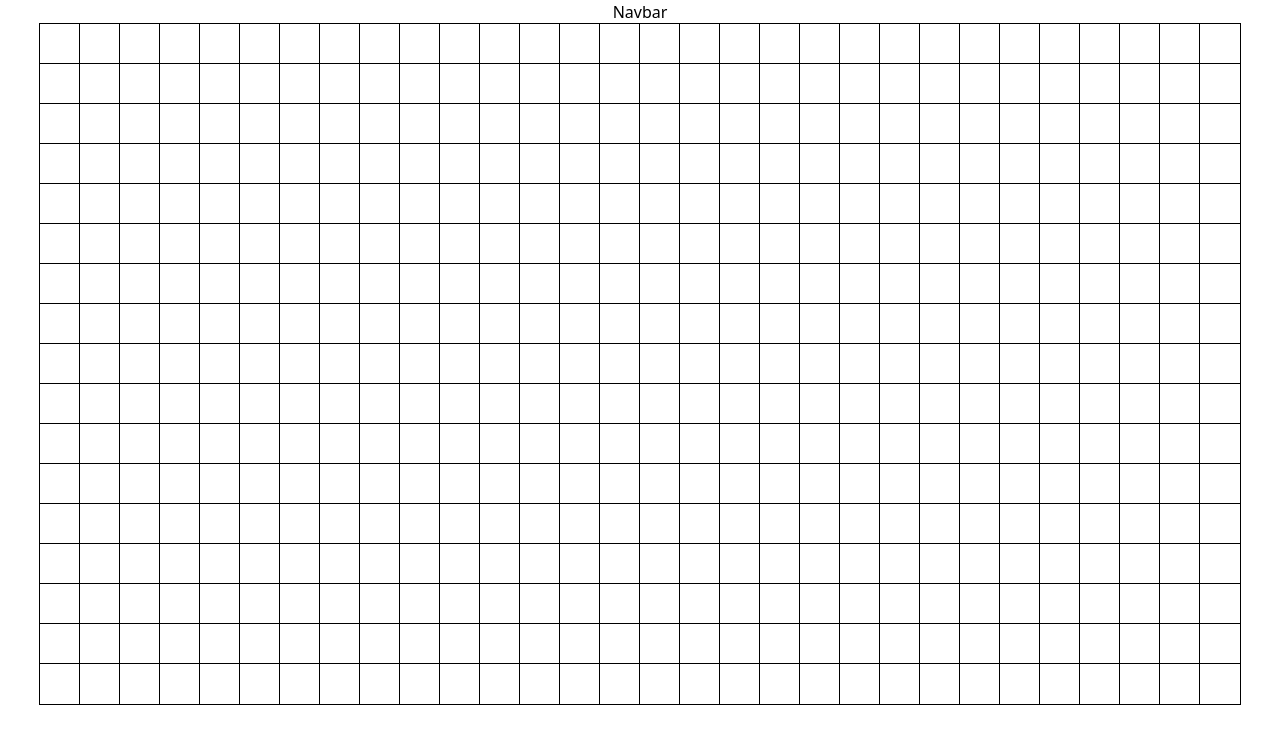
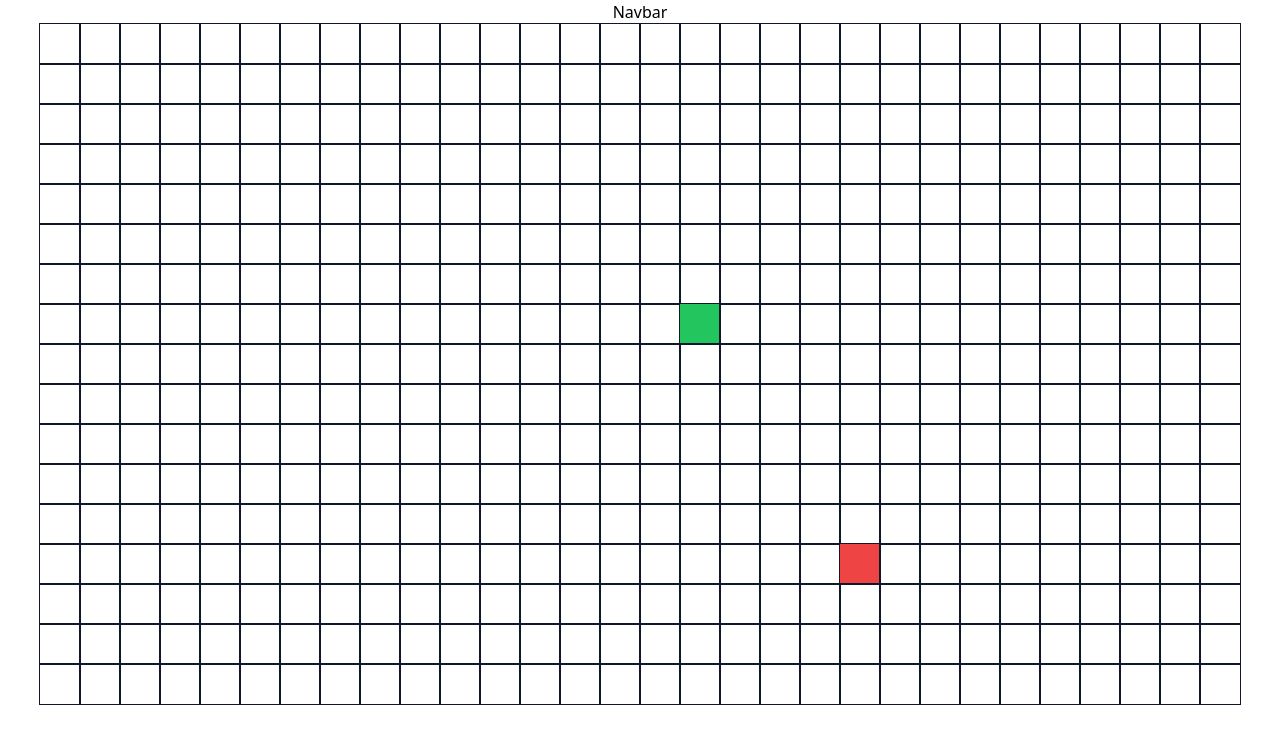
Before and after one commit to en3rypt/path.io, a React (Vite) app: page / in a window 1280 px wide. Shown: the top 744 px of the page. Built offline with nearby package versions, Linux system fonts and the light colour scheme.

Commit message:
wall, start and end node completed with animation

```diff
--- a/src/components/Grid.jsx
+++ b/src/components/Grid.jsx
@@ -6,17 +6,43 @@ import React,{useState} from 'react'
 function Grid(props) {
   const [mouseDown, setMouseDown] = useState(false)
   function handleMouseDown(node){
+    if(node.isStartNode || node.isEndNode) return;
     node.isWall = !node.isWall
     setMouseDown(true)
   }
   function handleMouseUp(){
     setMouseDown(false)
   }
-  function handleMouseMove(node){
-    if(mouseDown){
-      console.log('mouse move',node)
-      node.isWall = !node.isWall
+  function handleMouseOver(node){
+    if (!mouseDown) return;
+      props.setGrid({
+        ...props.grid,
+        nodes: props.grid.map((row,rowIndex)=>{
+          return row.map((col,colIndex)=>{
+            if(rowIndex === node.x && colIndex === node.y && node.isWall === false && !node.isStartNode && !node.isEndNode ){
+              return {
+                ...col,
+                isWall: !col.isWall
+              }
+            }
+            return col
+          })
+        })
+      })
+
+  }
+  function getClassName(node){
+    var classname = "w-[40px] h-[40px] outline outline-1 outline-slate-900 "
+    if(node.isStartNode){
+      classname += "bg-green-500 animate-wallAnimation"
     }
+    if(node.isEndNode){
+      classname += "bg-red-500 animate-wallAnimation"
+    }
+    if(node.isWall){
+      classname += "bg-stone-500  animate-wallAnimation"
+    }
+    return classname
   }
 
   return (
@@ -28,23 +54,12 @@ function Grid(props) {
               {
                 row.map((node, colIndex) => {
                   return (
-                    // <Node
-                    //   node = {node}
-                    //   onMouseMove={handleMouseMove}
-                    //   onMouseDown={handleMouseDown}
-                    //   onMouseUp={handleMouseUp}
-                    //   key={`node-${rowIndex}-${colIndex}`}
-                    //   nodeHeight={props.nodeHeight}
-                    //   nodeWidth={props.nodeWidth}
-                    //   x={rowIndex}
-                    //   y={colIndex}
-                    // />
                     <div
                       key={`node-${rowIndex}-${colIndex}`}
-                      className={`w-[40px] h-[40px] outline outline-1 ${node.isWall ? 'bg-orange-300' : 'bg-white'}`}
+                      className={getClassName(node)}
                       onMouseDown={()=>{handleMouseDown(node)}}
                       onMouseUp={handleMouseUp}
-                      onMouseMove={()=>{handleMouseMove(node)}}
+                      onMouseOver={()=>{handleMouseOver(node)}}
                     />
                   )
                 })
--- a/src/components/Pathfinder.jsx
+++ b/src/components/Pathfinder.jsx
@@ -6,14 +6,21 @@ function Pathfinder() {
     //grid
     const [grid, setGrid] = useState({
         nodes: [],
-        startNode: 0,
+        startNode: [0,0],
+        endNode:[0,0],
         nodeWidth:25,
         nodeHeight:25,
         rows:0,
         cols:0
     })
 
-    function populateGrid(row,col){
+    function randomXY(row,col){
+        const x = Math.floor(Math.random()*row)
+        const y = Math.floor(Math.random()*col)
+        return [x,y]
+    }
+    function populateGrid(row,col,startX,startY,endX,endY){
+
         var count =0
         const nodes = []
         for(let i=0;i<row;i++){
@@ -24,6 +31,8 @@ function Pathfinder() {
                currentRow.push({
                     x:i,
                     y:j,
+                    isStartNode: i === startX && j === startY,
+                    isEndNode: i === endX && j === endY,
                     isWall: false,
                     isVisited: false,
                     distance: Infinity,
@@ -42,28 +51,29 @@ function Pathfinder() {
             const height = window.innerHeight;
             const row = Math.max(Math.floor(height/40)-3,3)
             const col = Math.max(Math.floor(width/40)-2,3)
-            const initialGrid = populateGrid(row,col)
+            const [startX,startY] = randomXY(row,col)
+            const [endX,endY] = randomXY(row,col)
+            const initialGrid = populateGrid(row,col,startX,startY,endX,endY)
+            // console.log(startX,startY,endX,endY)
             setGrid({
                 ...grid,
                 rows: row,
                 cols: col,
-                nodes: initialGrid
+                nodes: initialGrid,
+                startNode: [startX,startY],
+                endNode: [endX,endY],
             })
-
-
-
         }
         handleResize()
         window.addEventListener('resize', handleResize);
         return () => window.removeEventListener('resize', handleResize);
     }, []);
 
-
-
   return (
     <div>
         <Grid
             grid={grid.nodes}
+            setGrid={setGrid}
             rows={grid.rows}
             cols={grid.cols}
             nodeHeight= {grid.nodeHeight}
--- a/tailwind.config.cjs
+++ b/tailwind.config.cjs
@@ -5,7 +5,18 @@ module.exports = {
     "./src/**/*.{js,ts,jsx,tsx}",
   ],
   theme: {
-    extend: {},
+    extend: {
+      keyframes: {
+        pop: {
+          '0%': { transform: 'scale(1)' },
+          '50%': { transform: 'scale(1.2)' },
+          '100%': { transform: 'scale(1)' },
+        }
+      },
+      animation: {
+        'wallAnimation': 'pop 0.4s ease-in-out 0s 1',
+      }
+    },
   },
   plugins: [],
 }
```
